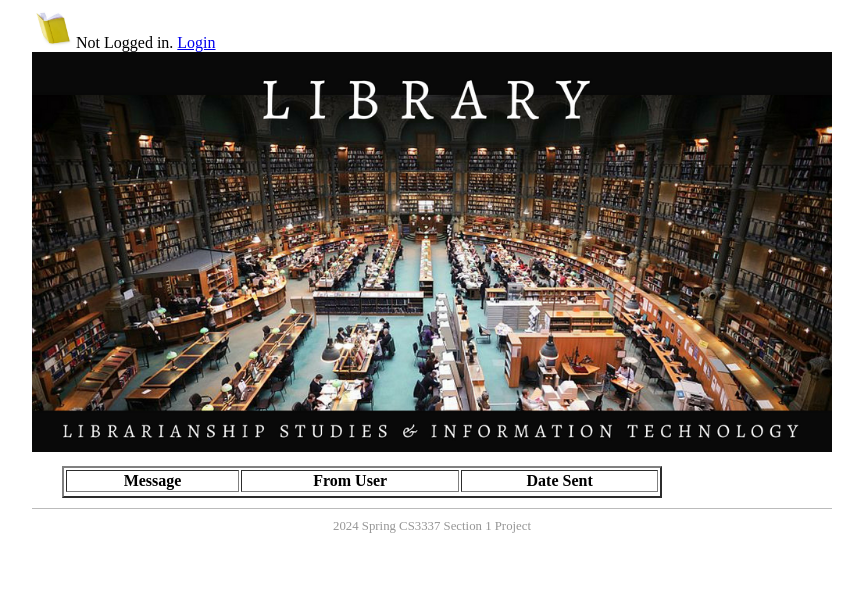
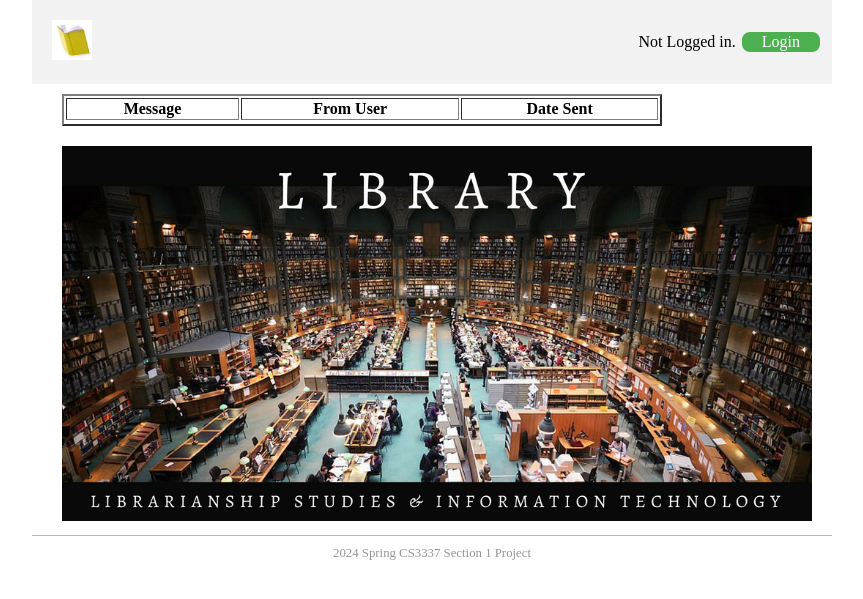
Before and after one commit to AllenTamrazian/CS3337, a Django app: template bookEx/templates/bookMng/inbox.html in a window 1280 px wide. Shown: the top 599 px of the page, without its empty margins (208-1071 px from the left). Run offline with Django 3.2, Linux system fonts and the light colour scheme; the template is opened without the code that fills it, so the values that code supplies are empty.

Commit message:
Update base.html

```diff
--- a/bookEx/templates/base.html
+++ b/bookEx/templates/base.html
@@ -12,68 +12,95 @@
     <link href="{% static 'main.css' %}" rel="stylesheet" type="text/css">
     <style>
         body {
-            font-family: New Times Roman
-            margin: 10;
+            font-family: New Times Roman;
+            margin: 0;
             padding: 0;
         }
         #header {
             background-color: #f2f2f2;
-            margin: 10;
-            padding: 0px;
+            padding: 10px;
+            display: flex;
+            justify-content: space-between;
+            align-items: center;
         }
-        #header img {
-            height: 20px;
-            margin-right: 10px;
+        #logo {
+            margin-right: 20px;
         }
         #nav ul {
             list-style-type: none;
             margin: 0;
             padding: 0;
+            display: flex;
+            align-items: center;
         }
         #nav ul li {
-            display: inline;
-            margin-right: 50px;
+            margin-right: 20px;
         }
         #header span {
-            float: right;
             line-height: 0px;
         }
         #main {
             padding: 10px;
+        }
+        #library {
+            width: 750px;
+            max-width: 800px;
+            height: auto;
+            margin-top: 20px;
+        }
+        .button {
+            display: inline-block;
+            background-color: #4CAF50;
+            border: none;
+            color: white;
+            padding: 10px 20px;
+            text-align: center;
+            text-decoration: none;
+            display: inline-block;
+            font-size: 16px;
+            margin: 4px 2px;
+            transition-duration: 0.4s;
+            cursor: pointer;
+            border-radius: 8px;
+        }
+        .button:hover {
+            background-color: #45a049;
         }
 
     </style>
 </head>
 <body>
 <div id="wrapper">
-    <div id="wrapper">
+    <header id="header">
+        <div id="logo">
+            <img src="{% static 'logo.jpg' %}" alt="Logo" width="40" height="40"/>
+        </div>
         <nav id="nav">
             <ul>
-                    <img src="{% static 'logo.jpg' %}" alt="Logo" width="40" height="40"/>
                 {% block sidenav %}
-                        <li>Menu 1</li>
-                        <li>Menu 2</li>
+                    <li><a class="sidenav-button" href="#">Menu 1</a></li>
+                    <li><a class="sidenav-button" href="#">Menu 2</a></li>
                 {% endblock sidenav %}
+            </ul>
+        </nav>
         <span>
             {% if user.is_authenticated %}
                 {{ user.username}}
                 <form action="{% url 'logout' %}?next=/" method="post">
-                        <button type="submit">logout</button>
+                    <button class="button" type="submit">Logout</button>
                     {% csrf_token %}
                 </form>
             {% else %}
                 Not Logged in.
-                    <a href="{% url 'login' %}?next=/">Login</a>
+                <a class="button" href="{% url 'login' %}?next=/">Login</a>
             {% endif %}
-                <img src="{% static 'Library.png' %}" width="800" height="400"/>
         </span>
-             </ul>
-        </nav>
     </header>
     <main id="main">
         {% block content %}
             <h1>This is our Book Exchange System</h1>
         {% endblock content %}
+        <img id="library" src="{% static 'Library.png' %}" alt="Library">
     </main>
     <footer id="footer">
         2024 Spring CS3337 Section 1 Project
```
Lines whose indentation alone changed are shown as unchanged.
